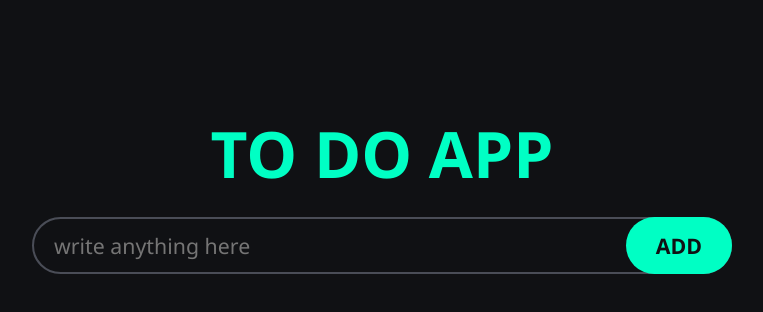
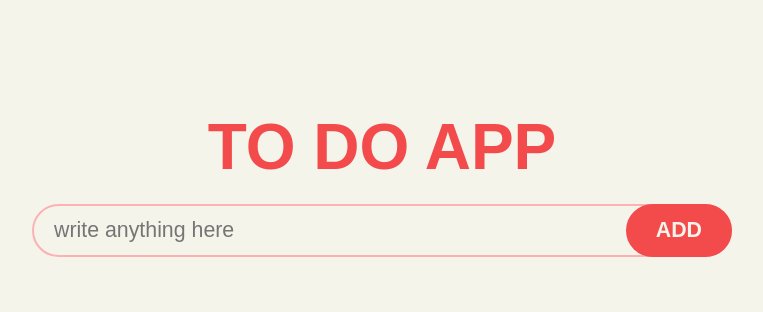
Before and after one commit to LeoSeLeKT/ToDoApp, a plain HTML site: page index.html in a window 1280 px wide. Shown: the whole page, without its empty margins (258-1021 px from the left). Drawn offline with Linux system fonts and the light colour scheme.

Commit message:
Update style.css

```diff
--- a/style.css
+++ b/style.css
@@ -1,16 +1,16 @@
 :root{
-    --background:#101114;
+    --background: #f4f4eb;
     --primary-color: #1c1d20;
-    --secondary-color: #4a4d57;
-    --accent-color: #00ffc4;
-    --text-color: #f9f9f9;
+    --secondary-color: #fcb2b2;
+    --accent-color: #f34b4b ;
+    --text-color: #fcb2b2;
 }
 *{
     margin:0;
     padding:0;
 }
 html{
-    font-family: Segoe UI, Tahoma, sans-serif;
+    font-family:sans-serif;
     font-size:16pt;
     color:var(--text-color);
 }
```
